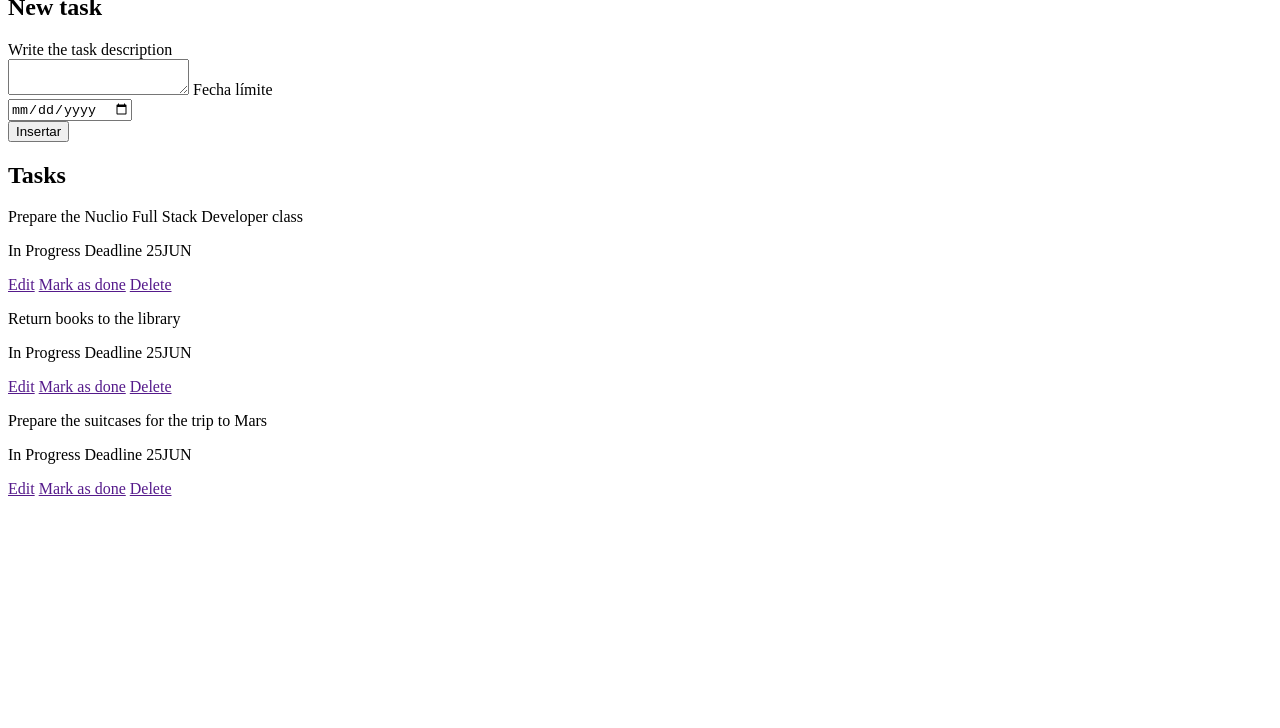
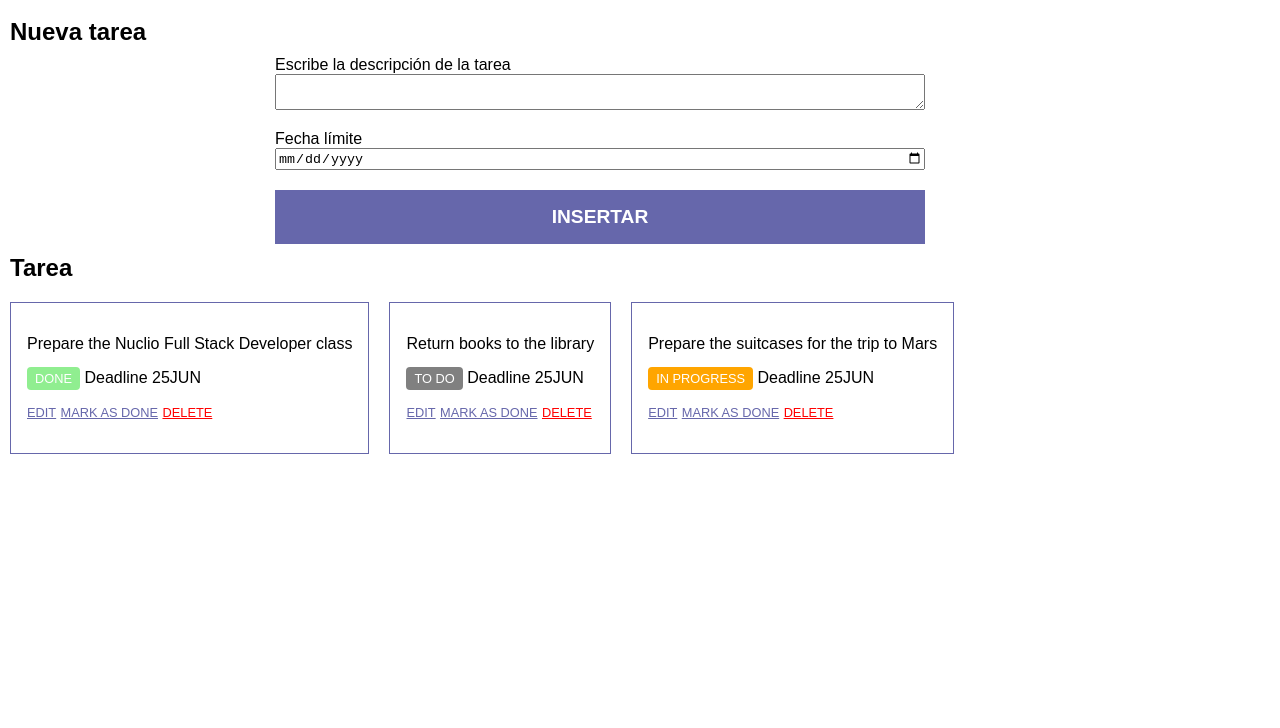
Before and after one commit to FSDSTR0624/TODO, a plain HTML site: page index.html in a window 1280 px wide. Shown: the part 72-800 px from the top of the page. Drawn offline with Linux system fonts and the light colour scheme.

Commit message:
push ejemplo css

```diff
--- a/index.html
+++ b/index.html
@@ -4,14 +4,17 @@
     <meta charset="UTF-8">
     <meta name="viewport" content="width=s, initial-scale=1.0">
     <title>TODO LIST</title>
+    <link rel="stylesheet" href="todo.css">
+
 </head>
 
 <body>
     <h1>TODOLIST</h1>
 
-          <h2>New task</h2>
+
+    <h2>Nueva tarea</h2>
     <form action="">
-                    <label for="description">Write the task description</label><br>
+        <label for="description">Escribe la descripción de la tarea</label><br>
         <textarea name="description" id="description"></textarea>
 
         <label for="">Fecha límite</label><br>
@@ -20,36 +23,37 @@
         <button>Insertar</button>
     </form>
 
-          <h2>Tasks</h2>
-
+    <h2>Tarea</h2>
+    <div class="grid">
         <div>
             <p>Prepare the Nuclio Full Stack Developer class</p>
-                    <p><span>In Progress</span> Deadline 25JUN</p>
+            <p><span class="done">DONE</span> Deadline 25JUN</p>
             <p>
                 <a href="">Edit</a>
                 <a href="">Mark as done</a>
-                              <a href="">Delete</a>
+                <a href="" class="remove">Delete</a>
             </p>
         </div>
 
         <div>
             <p>Return books to the library</p>
-                    <p><span>In Progress</span> Deadline 25JUN</p>
+            <p><span class="todo">TO DO</span> Deadline 25JUN</p>
             <p>
                 <a href="">Edit</a>
                 <a href="">Mark as done</a>
-                              <a href="">Delete</a>
+                <a href="" class="remove">Delete</a>
             </p>
         </div>
 
         <div>
             <p>Prepare the suitcases for the trip to Mars</p>
-                    <p><span>In Progress</span> Deadline 25JUN</p>
+            <p><span class="inprogress">In Progress</span> Deadline 25JUN</p>
             <p>
                 <a href="">Edit</a>
                 <a href="">Mark as done</a>
-                              <a href="">Delete</a>
+                <a href="" class="remove">Delete</a>
             </p>
+        </div>
     </div>
 
 </body>
--- /dev/null
+++ b/todo.css
@@ -0,0 +1,117 @@
+body {
+    font-family: sans-serif;
+    margin: 0;
+    max-width: 1200px;
+}
+
+h1 {
+    color: white;
+    background-color: #6667ab;
+    text-align: center;
+    font-size: 2em;
+    font-weight: bold;
+
+    padding: 1rem;
+
+}
+
+h2 {
+    color: black;
+    margin: 10px;
+}
+
+form {
+    margin: auto;
+    max-width: 650px;
+}
+
+textarea {
+    width: 100%;
+    margin-bottom: 20px;
+}
+
+input {
+    width: 100%;
+    margin-bottom: 20px;
+}
+
+button {
+    width: 100%;
+    background-color: #6667ab;
+    color: white;
+    border: 0;
+    padding: 1rem;
+    font-size: 1.2rem;
+    text-transform: uppercase;
+    font-weight: bold;
+}
+
+div {
+    margin: 10px;
+    border: 1px solid #6667ab;
+    padding: 1rem;
+}
+
+span {
+    background: orange;
+    padding: 4px 8px 4px 8px;
+    font-size: 0.8rem;
+    text-transform: uppercase;
+    color: white;
+    border-radius: 4px;
+}
+
+p.details {
+    font-size: 0.8rem;
+    color: darkgrey;
+}
+
+a {
+    color: #6667ab;
+    text-transform: uppercase;
+    font-size: 0.8rem;
+}
+
+a.remove {
+    color: red
+}
+
+span.inprogress {
+
+    background-color: orange;
+
+}
+
+span.todo {
+    background-color: grey;
+}
+
+span.done {
+    background-color: lightgreen;
+}
+
+div.grid{
+    display: flex;
+    grid-template-columns: 1fr;
+    border: 0;
+    margin: 0;
+    padding: 0;
+}
+
+@media screen and (min-width: 476px) {
+    div.grid{
+    grid-template-columns: 1fr 1fr 1fr;
+    }
+}
+@media screen and (min-width:728px){
+    /*IPad en vertical*/
+
+}
+@media screen and (min-width:1024px){
+    /*IPad en horizanta o ordenadores pequeños*/
+
+}
+@media screen and (min-width:1400px){
+    /*ordenadores grandes*/
+
+}
```
Lines whose indentation alone changed are shown as unchanged.
